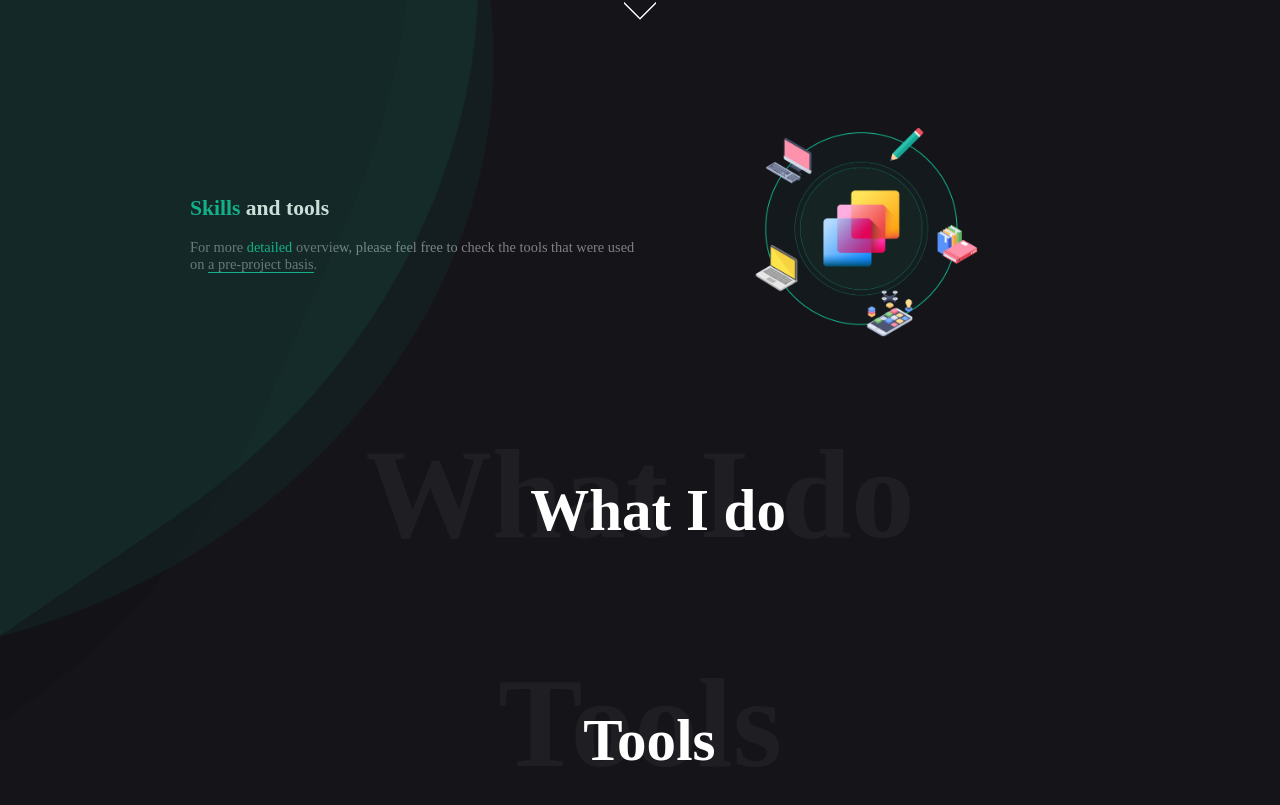
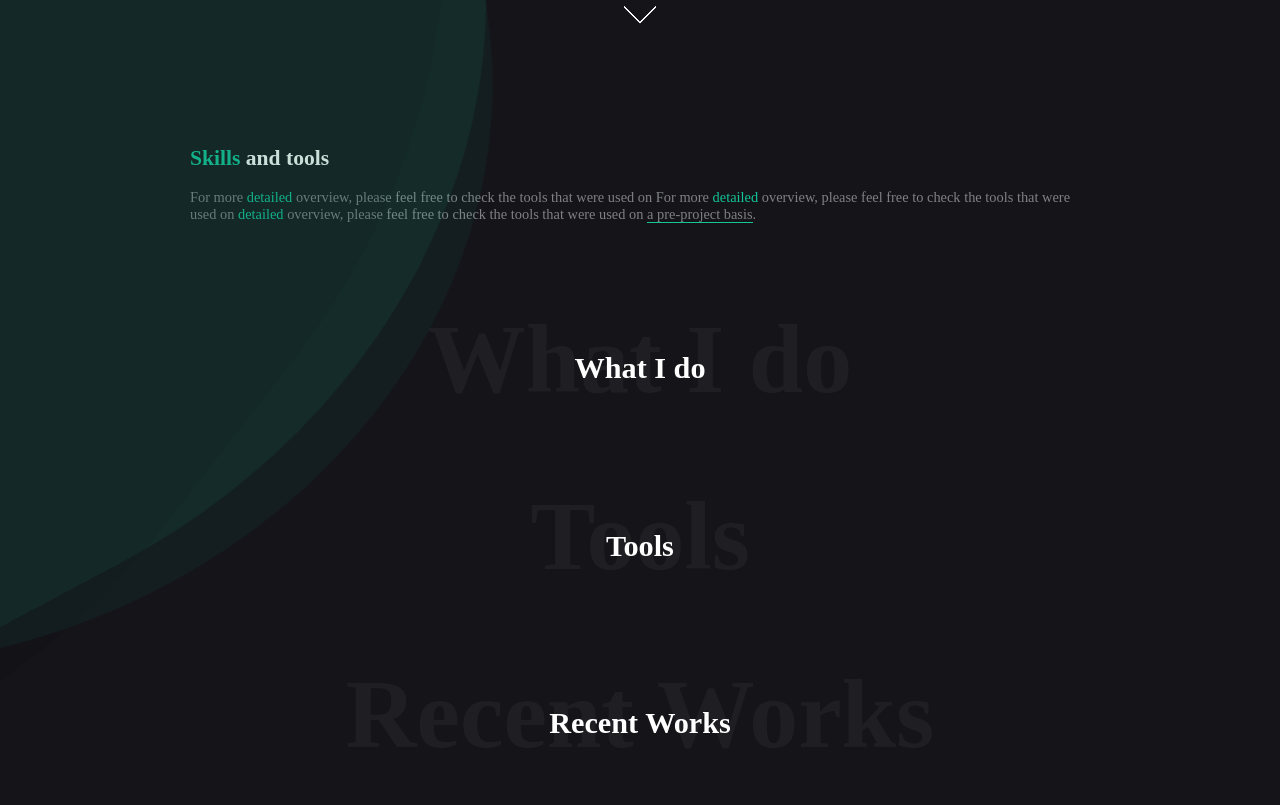
Before and after one commit to Tidjini/portfolio, a React (Create React App) app: page / in a window 1280 px wide. Shown: the part 595-1400 px from the top of the page. Built offline with nearby package versions, Linux system fonts and the light colour scheme; a web font is replaced by a local one.

Commit message:
Clean Skils Process section

```diff
--- a/public/styles.css
+++ b/public/styles.css
@@ -162,9 +162,7 @@ header {
   align-items: center;
 }
 
-.skills-section {
-  width: 50%;
-}
+
 .skills-img{
   display: block;
   width: 50%;
@@ -329,16 +327,19 @@ button:hover::before {
   position: relative;
   width: fit-content;
   margin: 0 auto;
+  text-align: center;
+
 }
 
 .shadow-title .shadow{
-  font-size: 8.8em;
+  font-size: 6.8em;
   color: #808184;
   opacity: .1;
 }
 .shadow-title .title{
   position: absolute;
-  font-size: 4.1em;
-  left: 30%;
-  top: 10%;
+  font-size: 2.1em;
+  top: 25%;
+  width: 100%;
+  text-align: center;
 }
--- a/src/Skills.jsx
+++ b/src/Skills.jsx
@@ -9,13 +9,17 @@ export default function Skills() {
         </h1>
         <p className="description">
           For more <span className="green">detailed</span> overview, please feel
-          free to check the tools that were used on{" "}
+          free to check the tools that were used on For more{" "}
+          <span className="green">detailed</span> overview, please feel free to
+          check the tools that were used on{" "}
+          <span className="green">detailed</span> overview, please feel free to
+          check the tools that were used on{" "}
           <span className="green-underline">a pre-project basis</span>.
         </p>
       </section>
-      <section className="skills-section">
+      {/* <section className="skills-section">
         <img src="/assets/process.png" className="skills-img"/>
-      </section>
+      </section> */}
     </div>
   );
 }
```
